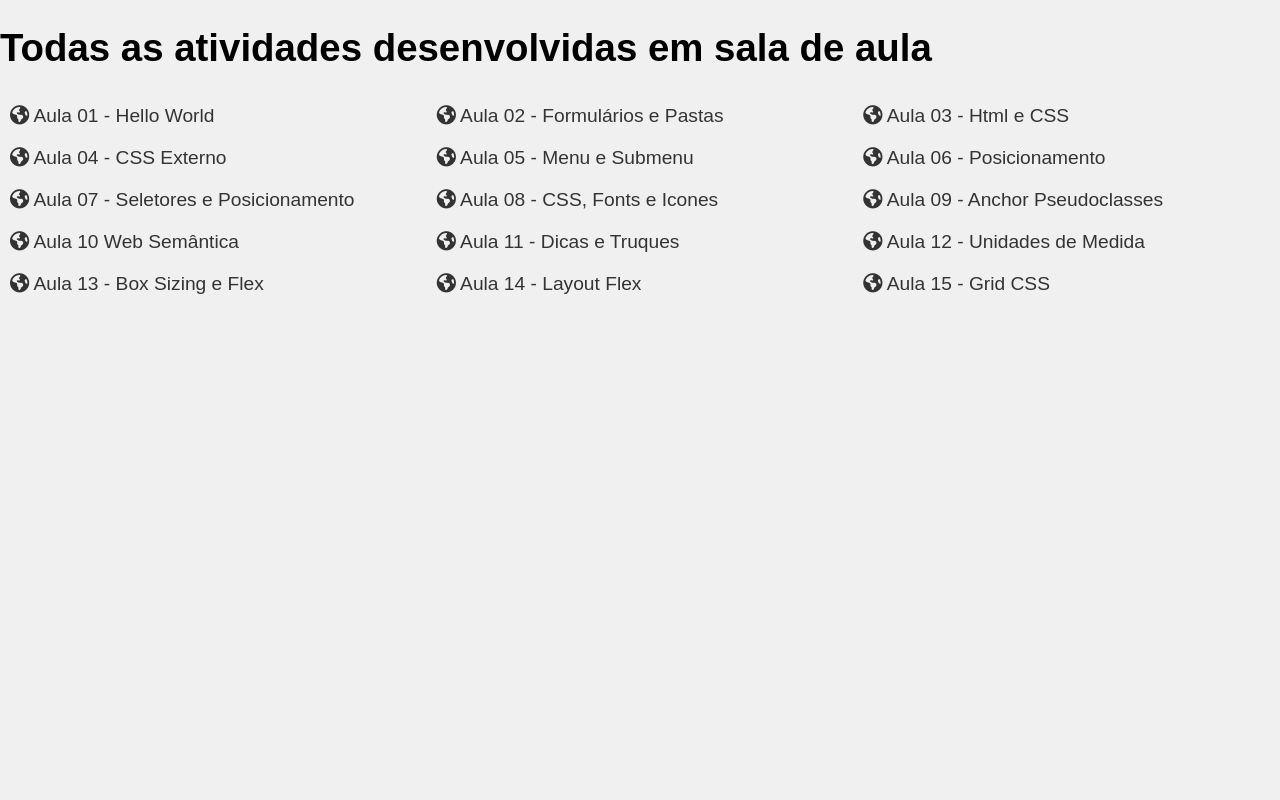
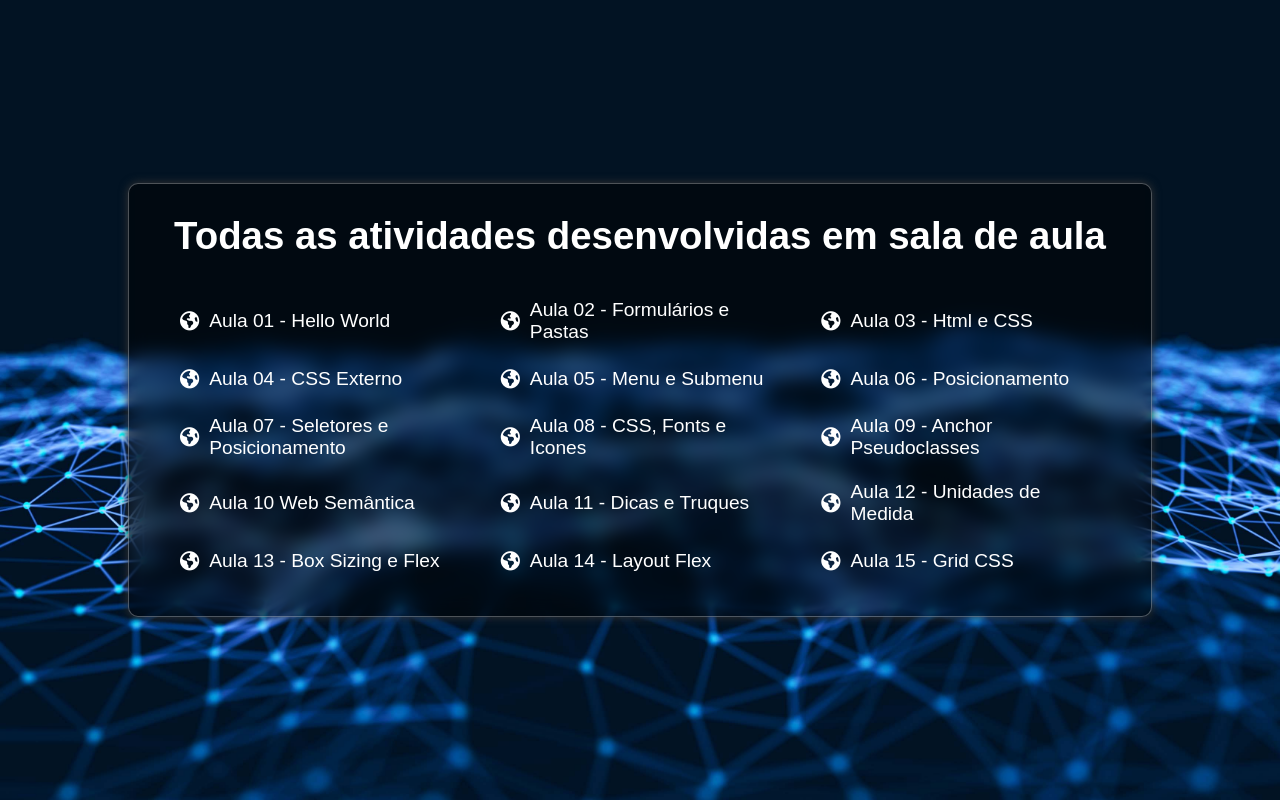
Before and after one commit to dsalinux/iftm-ptu-ppw1-aulas, a plain HTML site: page index.html in a window 1280 px wide. Drawn offline with Linux system fonts and the light colour scheme.

Commit message:
Inclusão do Grid Template

```diff
--- /dev/null
+++ b/Aula15-GridCSS/css/layout_grid.css
@@ -0,0 +1,25 @@
+* {
+    box-sizing: border-box;
+}
+ul, p {
+    font-size: 1.5em;
+    margin: 0;
+}
+body {
+    height: 100vh;
+    margin: 0;
+}
+
+header {
+    background-color: #2196f3;
+}
+
+main {
+    background-color: #eee;
+}
+aside {
+    background-color: #3f51b5;
+}
+footer {
+    background-color: #2196f3;
+}
--- a/index.html
+++ b/index.html
@@ -16,32 +16,78 @@
         body {
             font-family: Arial, Helvetica, sans-serif;
             font-size: 1.2em;
-            background-color: #f0f0f0;
             margin: 0;
             padding: 0;
+            height: 100vh;
+            background: url('bg.jpg') no-repeat center center fixed;
+            background-size: cover;
+            display: flex;
+            justify-content: center;
+            align-items: center;
+        }
+        .atividades {
+            background-color: rgba(0,0,0,0.5);
+            backdrop-filter: blur(10px);
+            padding: 30px;
+            border: 1px solid rgba(255,255,255,0.3);
+            border-radius: 10px;
+            box-shadow: 0 0 10px #333;
+            width: 80%;
+            max-height: 80%;
+            overflow-y: auto;
+        }
+        h1 {
+            text-align: center;
+            margin-top: 0;
+            margin-bottom: 30px;
+            color: white;
         }
         .menu {
             list-style: none;
             margin: 0;
             padding: 0;
-            overflow: hidden;
             display: grid;
-            grid-template-columns: repeat(3, 1fr);
+            grid-template-columns: repeat(auto-fill, minmax(250px, 1fr)); ;
+            column-gap: 0px;
         }
 
         .menu li a {
             display: block;
-            padding: 10px;
+            padding: 10px 20px;
             text-decoration: none;
             height: 100%;
-            color: #333;
+            min-height: 50px;
+            color: white;
+            border-radius: 20px;
+            display: flex;
+            align-items: center;
+            gap: 10px;
+            border: 1px solid transparent;
+            transition: all 0.1s ease-in-out;
         }
         .menu li a:hover {
-            background-color: #777;
-            color: #fff;
+            background-color: #2196f377;
+            border: 1px solid #2196f399;
+            text-shadow: 0 0 10px #fff;
+            animation: rotate 0.1s ease-out 1;
+        }
+        @keyframes rotate {
+            0% {
+                transform: rotateZ(0deg);
+            }
+            33% {
+                transform: rotateZ(-5deg)
+            }
+            66% {
+                transform: rotateZ(0deg)
+            }
+            100% {
+                transform: rotateZ(5deg)
+            }
         }
 
     </style>
+    <div class="atividades">
         <h1>Todas as atividades desenvolvidas em sala de aula</h1>
         <ul class="menu">
             <li><a href="Aula01-HelloWorld/"><i class="fa-solid fa-earth-americas"></i> Aula 01 - Hello World</a></li>
@@ -60,6 +106,7 @@
             <li><a href="Aula14-Layout-Flex/"><i class="fa-solid fa-earth-americas"></i> Aula 14 - Layout Flex</a></li>
             <li><a href="Aula15-GridCSS/"><i class="fa-solid fa-earth-americas"></i> Aula 15 - Grid CSS</a></li>
         </ul>
+    </div>
 
 </body>
 </html>
```
Also changed, not shown: Aula15-GridCSS/index.html (+11 -2 lines), Aula15-GridCSS/layout-grid.html (added, +26 -0 lines), bg.jpg (added). Lines whose indentation alone changed are shown as unchanged.
